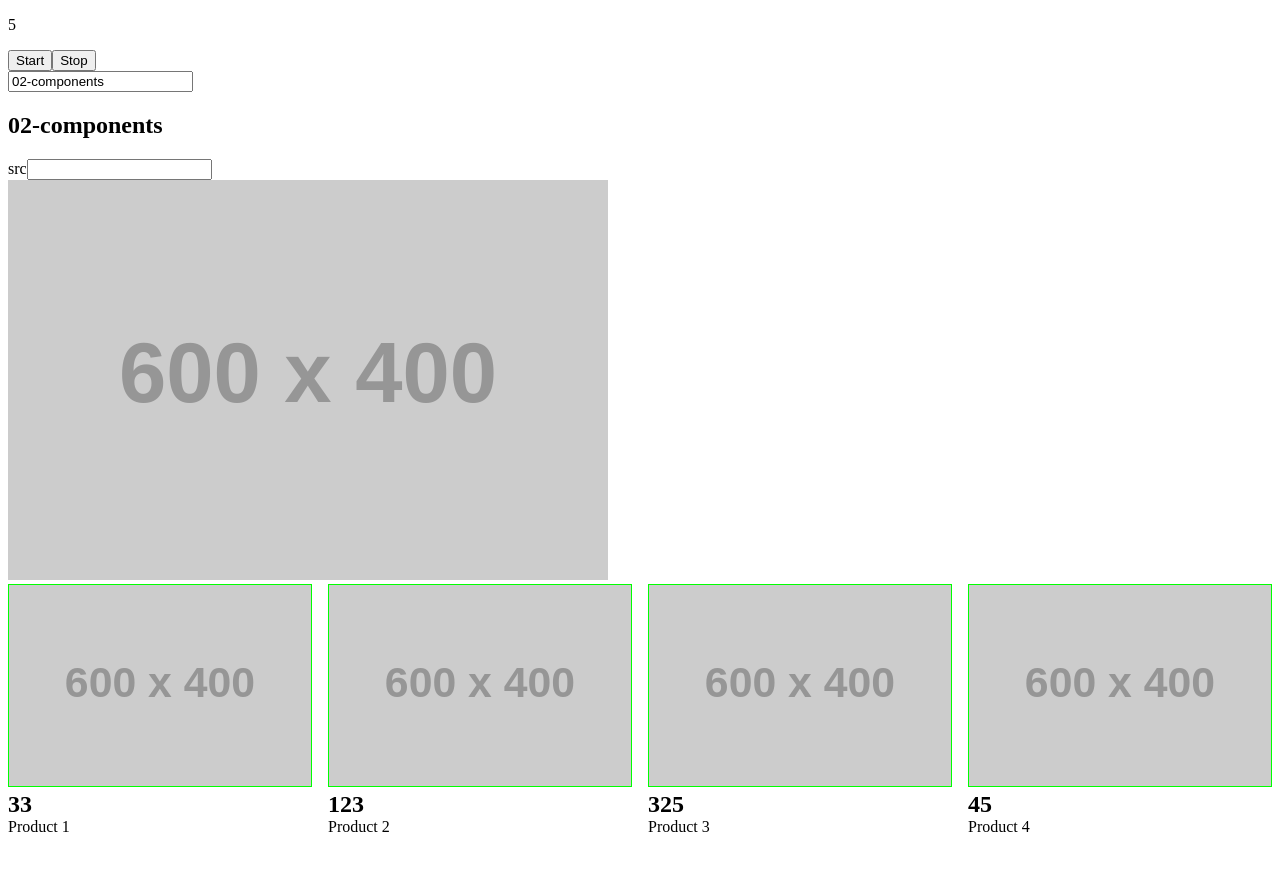
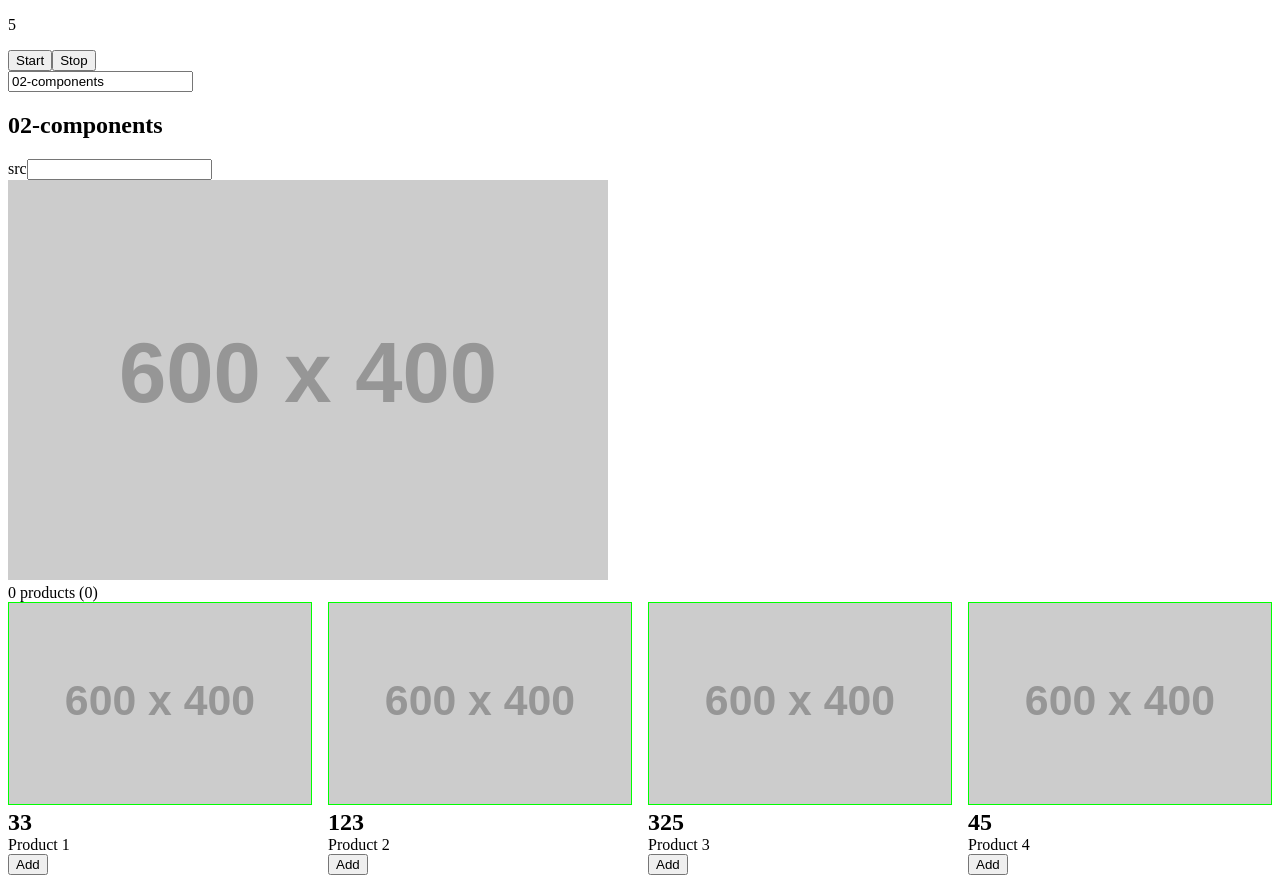
Before and after one commit to Unosquare-CoE-JavaScript/sebastian-quintero, an Angular app in the folder 2.1-angular/02-components/: page / in a window 1280 px wide. Before the commit the page ends 844 px from the top, so only its background shows below. Built offline with nearby package versions, Linux system fonts and the light colour scheme.

Commit message:
chore: service

```diff
--- a/2.1-angular/02-components/src/app/app.component.html
+++ b/2.1-angular/02-components/src/app/app.component.html
@@ -20,5 +20,7 @@
 </section>
 
 <section>
+  <div>{{ amount }} products ({{ total }})</div>
+
   <app-product-list></app-product-list>
 </section>
--- a/2.1-angular/02-components/src/app/app.component.ts
+++ b/2.1-angular/02-components/src/app/app.component.ts
@@ -1,5 +1,6 @@
 import { Component } from '@angular/core';
 import { Product } from './model/product.model';
+import { StoreService } from './services/store.service';
 
 @Component({
   selector: 'app-root',
@@ -13,6 +14,16 @@ export class AppComponent {
 
   isCounterEnabled = true;
 
+  constructor(private storeService: StoreService) {}
+
+  get amount() {
+    return this.storeService.getAmount();
+  }
+
+  get total() {
+    return this.storeService.getTotal();
+  }
+
   onLoaded(src: string) {
     console.log(`${src} loaded`);
   }
--- a/2.1-angular/02-components/src/app/components/product-list/product-list.component.html
+++ b/2.1-angular/02-components/src/app/components/product-list/product-list.component.html
@@ -2,5 +2,6 @@
   <app-product
     [product]="product"
     *ngFor="let product of products"
+    (added)="onAddProduct($event)"
   ></app-product>
 </div>
--- a/2.1-angular/02-components/src/app/components/product-list/product-list.component.ts
+++ b/2.1-angular/02-components/src/app/components/product-list/product-list.component.ts
@@ -1,5 +1,6 @@
 import { Component } from '@angular/core';
 import { Product } from 'src/app/model/product.model';
+import { StoreService } from 'src/app/services/store.service';
 
 @Component({
   selector: 'app-product-list',
@@ -33,4 +34,10 @@ export class ProductListComponent {
       name: 'Product 4',
     },
   ];
+
+  constructor(private storeService: StoreService) {}
+
+  onAddProduct(product: Product) {
+    this.storeService.addProduct(product);
+  }
 }
--- a/2.1-angular/02-components/src/app/components/product/product.component.html
+++ b/2.1-angular/02-components/src/app/components/product/product.component.html
@@ -1,3 +1,4 @@
 <app-image [src]="product.image" alt="" />
 <h2>{{ product.price }}</h2>
 <p>{{ product.name }}</p>
+<button (click)="onAdd()">Add</button>
--- a/2.1-angular/02-components/src/app/components/product/product.component.ts
+++ b/2.1-angular/02-components/src/app/components/product/product.component.ts
@@ -1,4 +1,4 @@
-import { Component, Input } from '@angular/core';
+import { Component, EventEmitter, Input, Output } from '@angular/core';
 import { Product } from 'src/app/model/product.model';
 
 @Component({
@@ -13,4 +13,10 @@ export class ProductComponent {
     price: 0,
     name: '',
   };
+
+  @Output() added = new EventEmitter<Product>();
+
+  onAdd() {
+    this.added.emit(this.product);
+  }
 }
--- /dev/null
+++ b/2.1-angular/02-components/src/app/services/store.service.ts
@@ -0,0 +1,23 @@
+import { Injectable } from '@angular/core';
+import { Product } from '../model/product.model';
+
+@Injectable({
+  providedIn: 'root',
+})
+export class StoreService {
+  private cart: Product[] = [];
+
+  constructor() {}
+
+  addProduct(product: Product) {
+    this.cart.push(product);
+  }
+
+  getAmount() {
+    return this.cart.length;
+  }
+
+  getTotal() {
+    return this.cart.reduce((sum, current) => sum + current.price, 0);
+  }
+}
```
Also changed, not shown: 1 other file (tests, documents, lock files or other folders).
